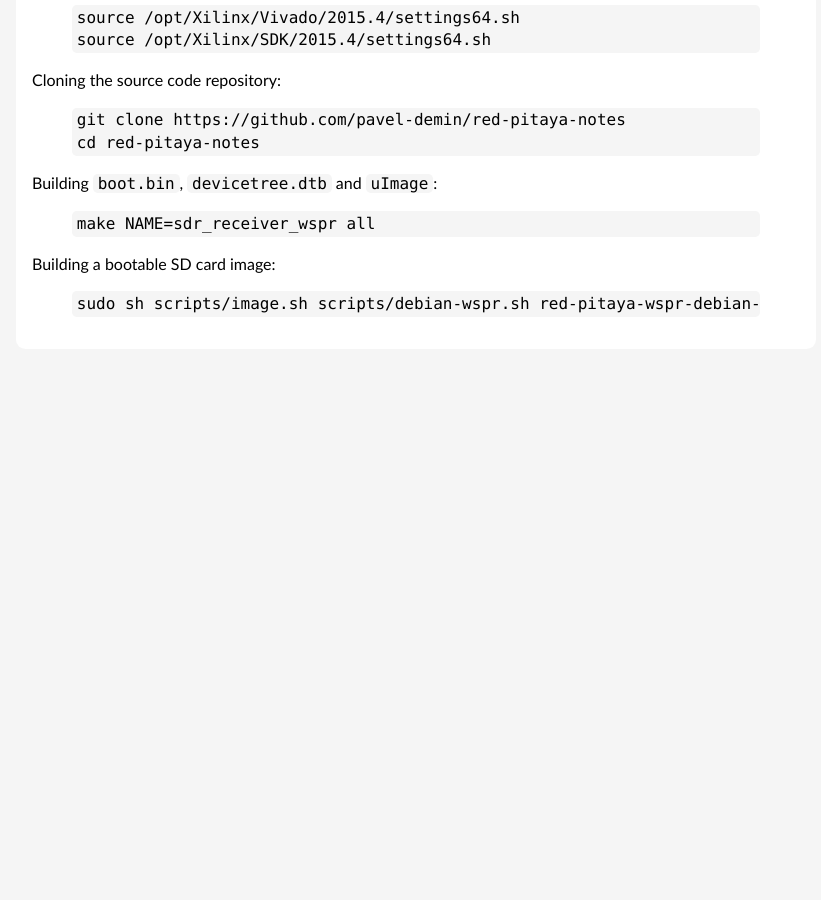
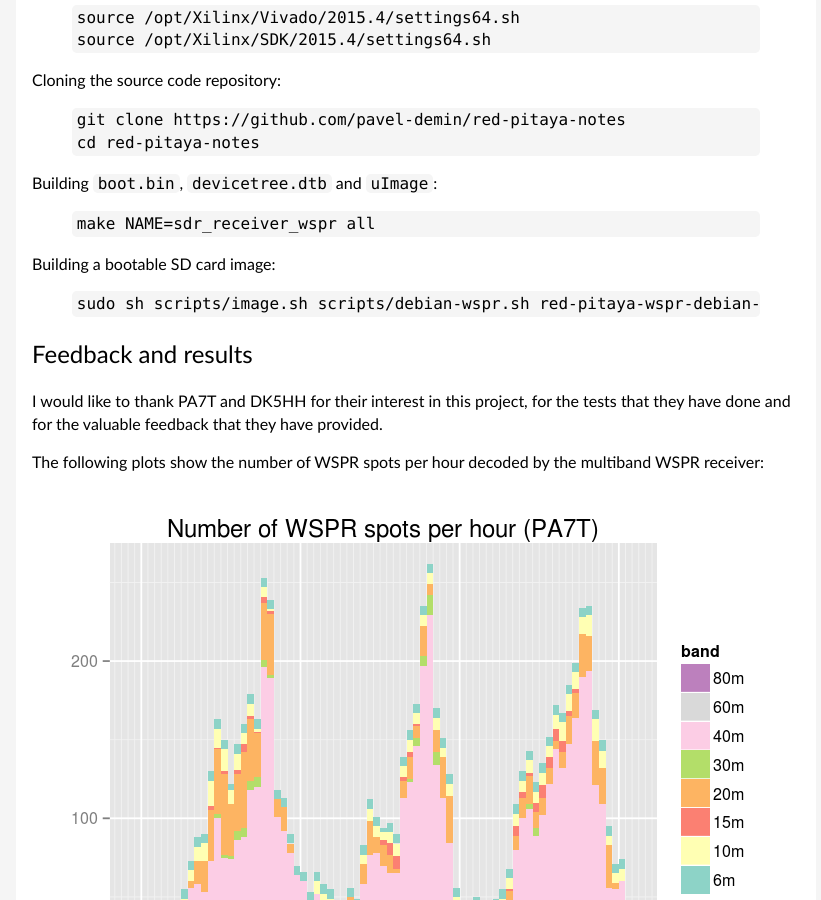
Before and after one commit to pavel-demin/red-pitaya-notes, a Jekyll site: the page built from sdr-receiver-wspr.md, in a window 1280 px wide and 900 px high, scrolled down 2624 px. Shown: the whole window, without its empty margins (224-1045 px from the left). Built offline with Jekyll 4.4.1, drawn with Linux system fonts in a browser that asks for light colours; before the commit the page ends 3029 px from its top, so only the background shows below that.

Commit message:
add plots to sdr-receiver-wspr

```diff
--- a/sdr-receiver-wspr.md
+++ b/sdr-receiver-wspr.md
@@ -118,3 +118,13 @@ Building a bootable SD card image:
 {% highlight bash %}
 sudo sh scripts/image.sh scripts/debian-wspr.sh red-pitaya-wspr-debian-8.2-armhf.img 1024
 {% endhighlight %}
+
+Feedback and results
+-----
+
+I would like to thank PA7T and DK5HH for their interest in this project, for the tests that they have done and for the valuable feedback that they have provided.
+
+The following plots show the number of WSPR spots per hour decoded by the multiband WSPR receiver:
+
+![WSPR spots by PA7T]({{ "/img/wspr-spots-PA7T.png" | prepend: site.baseurl }})
+![WSPR spots by DK5HH]({{ "/img/wspr-spots-DK5HH.png" | prepend: site.baseurl }})
```
Also changed, not shown: img/wspr-spots-DK5HH.png (added), img/wspr-spots-PA7T.png (added).
